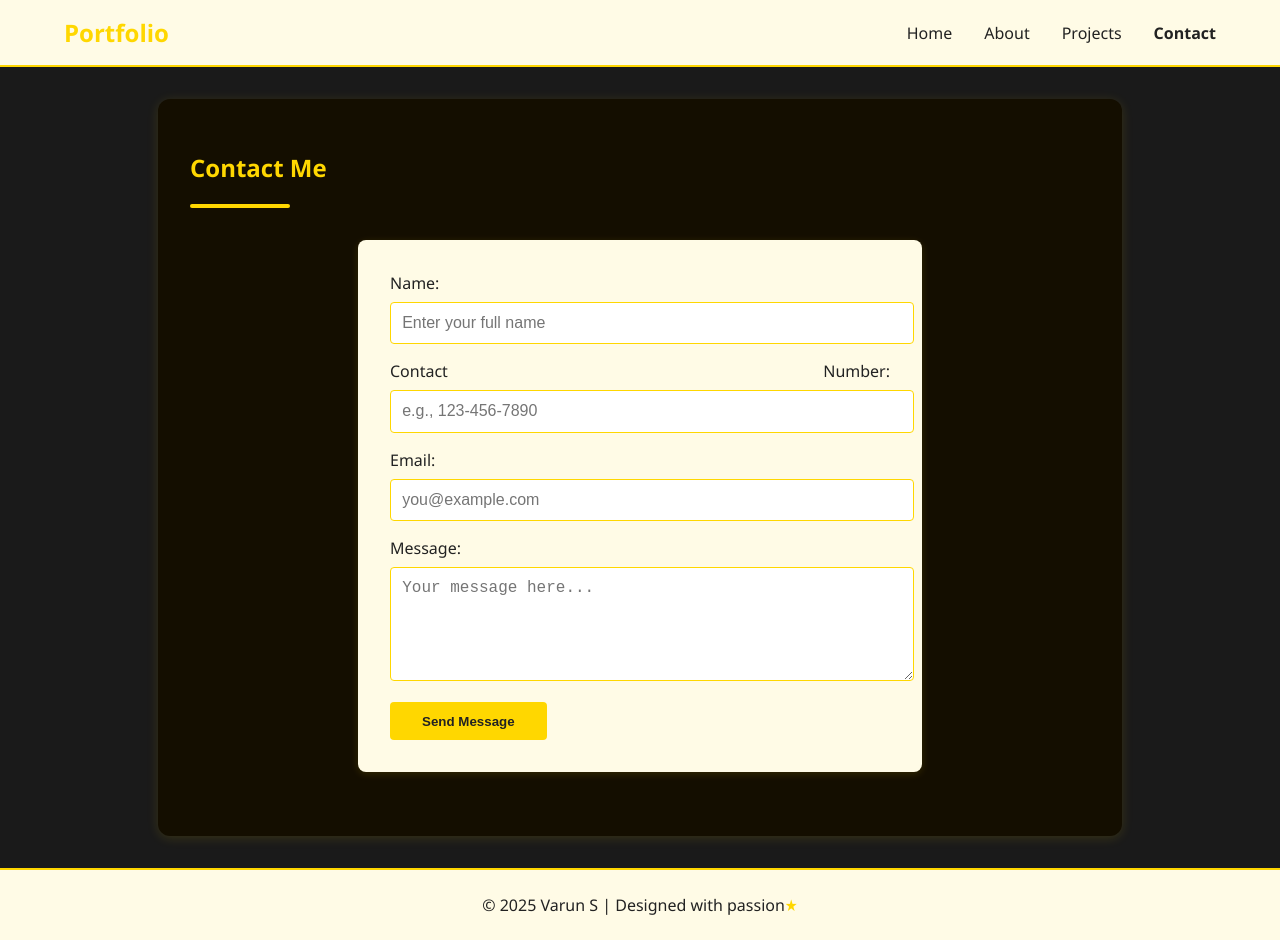
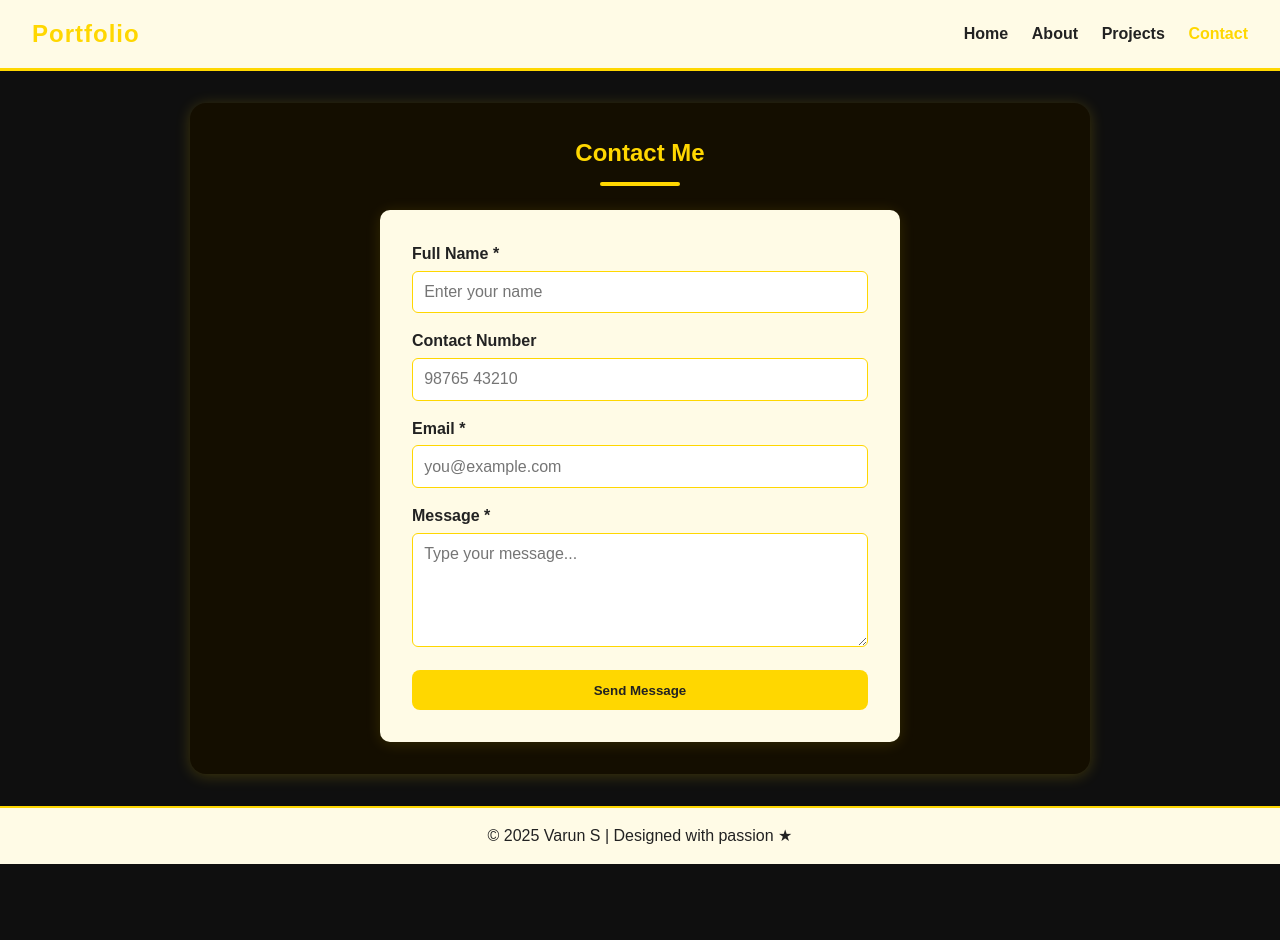
Before and after one commit to VarunAigen/portfolio, a plain HTML site: page contact.html in a window 1280 px wide. After the commit the page ends 864 px from the top, so only its background shows below. Drawn offline with Linux system fonts and the light colour scheme.

Commit message:
Update contact.html

```diff
--- a/contact.html
+++ b/contact.html
@@ -4,121 +4,213 @@
   <meta charset="UTF-8">
   <meta name="viewport" content="width=device-width, initial-scale=1.0">
   <title>Varun S - Contact</title>
-    <link rel="stylesheet" href="style.css">
+
   <style>
-        body {
-            background-color: #1a1a1a;
-            color: #222;
+    :root{
+      --gold:#FFD700;
+      --dark:#0f0f0f;
+      --light:#fffbe6;
+      --text:#222;
+      --white:#ffffff;
     }
-        .header-nav {
-            background-color: #fffbe6;
+
+    *{
+      box-sizing:border-box;
+      padding:0;
+      margin:0;
+      font-family:Arial, Helvetica, sans-serif;
     }
-        .content-section {
-            background: #140e00;
-            border-radius: 12px;
-            box-shadow: 0 2px 12px #ffd90022;
-            margin-top: 2rem;
-            padding: 2rem;
+
+    body{
+      background:var(--dark);
+      color:var(--white);
+      line-height:1.5;
     }
-        .line {
-            background-color: #FFD700;
-            height: 4px;
-            border-radius: 2px;
-            margin: 1rem 0;
+
+    /* HEADER */
+    header{
+      background:var(--light);
+      border-bottom:3px solid var(--gold);
+      padding:1rem 2rem;
+      display:flex;
+      justify-content:space-between;
+      align-items:center;
     }
-        .contact-form-container {
-            background: #ffffff;
-            border-radius: 8px;
-            box-shadow: 0 2px 8px #ffd90022;
-            padding: 2rem;
-            max-width: 500px;
-            margin: 2rem auto;
+
+    .logo{
+      font-size:1.5rem;
+      font-weight:800;
+      color:var(--gold);
+      letter-spacing:1px;
     }
-        .form-group label {
-            color: #222;
-            font-weight: 500;
+
+    nav a{
+      margin-left:1.2rem;
+      text-decoration:none;
+      color:var(--text);
+      font-weight:600;
     }
-        .form-group input,
-        .form-group textarea {
-            width: 100%;
-            padding: 0.7rem;
-            margin-top: 0.5rem;
-            margin-bottom: 1rem;
-            border: 1px solid #FFD700;
-            border-radius: 4px;
-            background: #fff;
-            color: #222;
-            font-size: 1rem;
+
+    nav a.active,
+    nav a:hover{
+      color:var(--gold);
     }
-        .submit-btn {
-            background: #FFD700;
-            color: #222;
-            border: none;
-            padding: 0.7rem 2rem;
-            border-radius: 4px;
-            font-weight: bold;
-            cursor: pointer;
-            transition: background 0.3s;
+
+    /* MAIN SECTION */
+    .content-section{
+      max-width:900px;
+      margin:2rem auto;
+      background:#140e00;
+      border-radius:16px;
+      padding:2rem;
+      box-shadow:0 2px 15px #ffd90033;
     }
-        .submit-btn:hover {
-            background: #ffe066;
+
+    h1{
+      color:var(--gold);
+      text-align:center;
     }
-        footer {
-            background: #fffbe6;
-            color: #222;
-            text-align: center;
-            padding: 1rem 0;
+
+    .line{
+      width:80px;
+      height:4px;
+      background:var(--gold);
+      margin:0.7rem auto 1.5rem auto;
+      border-radius:3px;
     }
-        .footer-logos img {
-            margin: 0 10px;
+
+    /* CONTACT FORM CARD */
+    .contact-form-container{
+      background:var(--light);
+      border-radius:10px;
+      padding:2rem;
+      max-width:520px;
+      margin:auto;
+      box-shadow:0 2px 15px #ffd90022;
+    }
+
+    .form-group{
+      margin-bottom:1rem;
+    }
+
+    label{
+      display:block;
+      color:var(--text);
+      font-weight:600;
+      margin-bottom:0.3rem;
+    }
+
+    input, textarea{
+      width:100%;
+      padding:.7rem;
+      border-radius:6px;
+      border:1.5px solid var(--gold);
+      font-size:1rem;
+      outline:none;
+    }
+
+    input:focus,
+    textarea:focus{
+      box-shadow:0 0 0 2px #ffd90055;
+    }
+
+    .submit-btn{
+      width:100%;
+      background:var(--gold);
+      border:none;
+      padding:.8rem;
+      border-radius:8px;
+      cursor:pointer;
+      font-weight:800;
+      color:var(--text);
+      transition:transform .2s, opacity .2s;
+    }
+
+    .submit-btn:hover{
+      transform:translateY(-1px);
+      opacity:.9;
+    }
+
+    footer{
+      margin-top:2rem;
+      background:var(--light);
+      border-top:2px solid var(--gold);
+      text-align:center;
+      padding:1rem 0;
+      color:var(--text);
+    }
+
+    /* RESPONSIVE */
+    @media(max-width:600px){
+      header{
+        flex-direction:column;
+        gap:.7rem;
+      }
     }
   </style>
 </head>
+
 <body>
 
-    <header class="header-nav" style="border-bottom: 2px solid #FFD700;">
-        <div class="logo" style="color: #FFD700;">Portfolio</div>
-        <nav class="nav-links">
-            <a href="index.html" class="nav-link" style="color: #222;">Home</a>
-            <a href="about.html" class="nav-link" style="color: #222;">About</a>
-            <a href="projects.html" class="nav-link" style="color: #222;">Projects</a>
-            <a href="contact.html" class="nav-link active" style="color: #222;">Contact</a>
+<header>
+  <div class="logo">Portfolio</div>
+
+  <nav>
+    <a href="index.html">Home</a>
+    <a href="about.html">About</a>
+    <a href="projects.html">Projects</a>
+    <a href="contact.html" class="active">Contact</a>
   </nav>
 </header>
 
-    <main class="main-content">
-        <section class="content-section" style="margin-top:2rem;">
-            <h1 style="color:#FFD700;">Contact Me</h1>
+<main>
+  <section class="content-section">
+    <h1>Contact Me</h1>
     <div class="line"></div>
-            <div class="contact-form-container" style="background:#fffbe6;">
-                <form action="#" method="post">
+
+    <div class="contact-form-container">
+
+      <form id="contactForm" method="post" novalidate>
+
         <div class="form-group">
-                        <label for="name">Name:</label>
-                        <input type="text" id="name" name="user_name" placeholder="Enter your full name" required style="border:1px solid #FFD700;">
+          <label for="name">Full Name *</label>
+          <input id="name" name="name" type="text" placeholder="Enter your name" required minlength="2">
         </div>
+
         <div class="form-group">
-                        <label for="contact">Contact Number:</label>
-                        <input type="tel" id="contact" name="user_contact" placeholder="e.g., 123-456-7890" style="border:1px solid #FFD700;">
+          <label for="contact">Contact Number</label>
+          <input id="contact" name="contact" type="tel" placeholder="98765 43210" pattern="[0-9]{10}">
         </div>
+
         <div class="form-group">
-                        <label for="email">Email:</label>
-                        <input type="email" id="email" name="user_email" placeholder="you@example.com" required style="border:1px solid #FFD700;">
+          <label for="email">Email *</label>
+          <input id="email" name="email" type="email" placeholder="you@example.com" required>
         </div>
+
         <div class="form-group">
-                        <label for="message">Message:</label>
-                        <textarea id="message" name="user_message" rows="5" placeholder="Your message here..." required style="border:1px solid #FFD700;"></textarea>
+          <label for="message">Message *</label>
+          <textarea id="message" name="message" rows="5" placeholder="Type your message..." required></textarea>
         </div>
-                    <button type="submit" class="submit-btn" style="background:#FFD700; color:#222;">Send Message</button>
+
+        <button type="submit" class="submit-btn">Send Message</button>
       </form>
+
     </div>
   </section>
 </main>
 
-    <footer style="background:#fffbe6; color:#222; text-align:center; padding:1.5rem 0; border-top:2px solid #FFD700;">
-        <div style="font-size:1rem;">
-            &copy; 2025 Varun S | Designed with passion<span style="color:#FFD700;">&#9733;</span>
-        </div>
+<footer>
+  © 2025 Varun S | Designed with passion ★
 </footer>
+
+<script>
+  document.getElementById("contactForm").addEventListener("submit", function(e){
+    if(!this.checkValidity()){
+      e.preventDefault();
+      alert("Please fill all required fields correctly.");
+    }
+  });
+</script>
 
 </body>
 </html>
```
Lines whose indentation alone changed are shown as unchanged.
